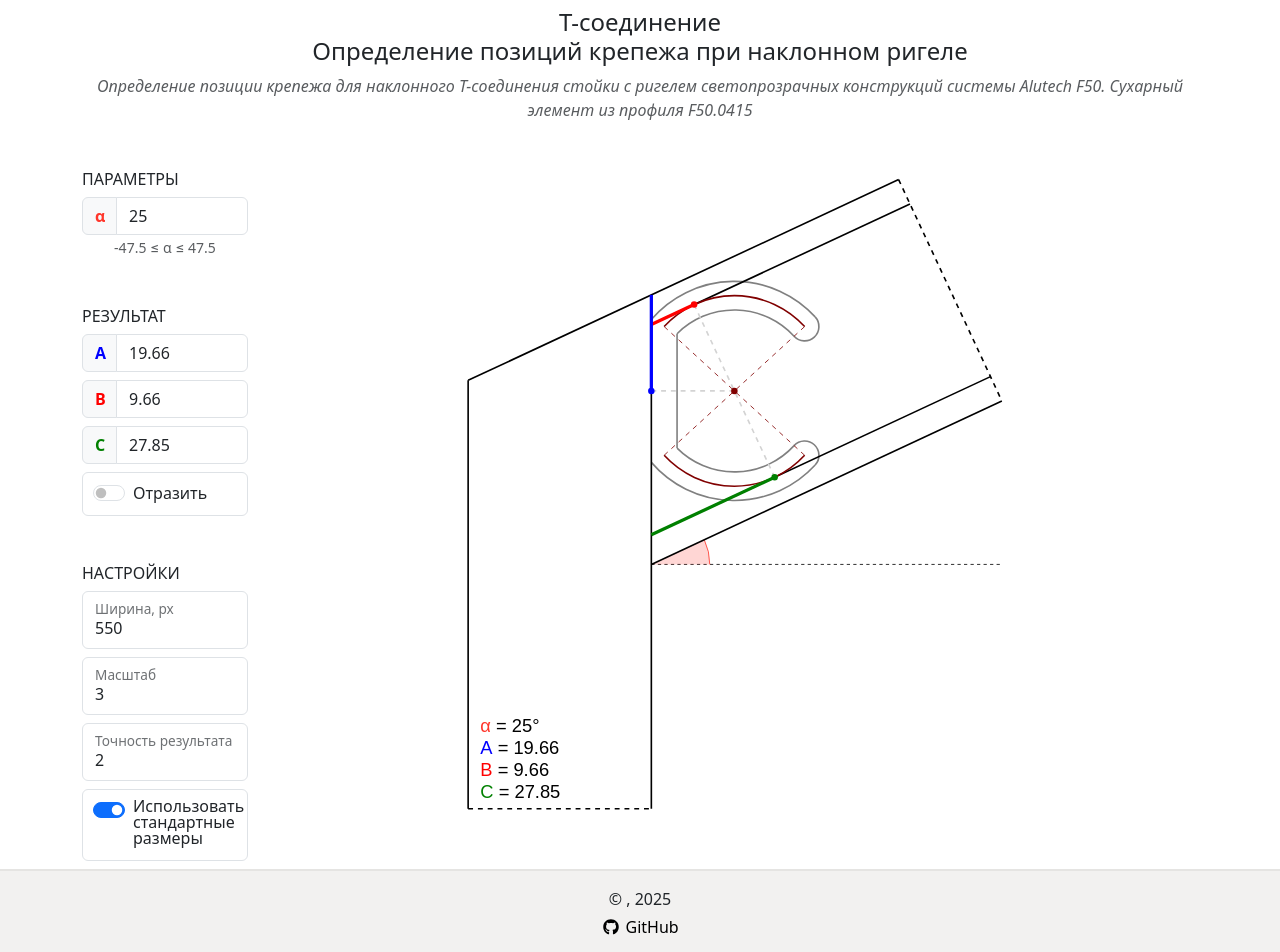
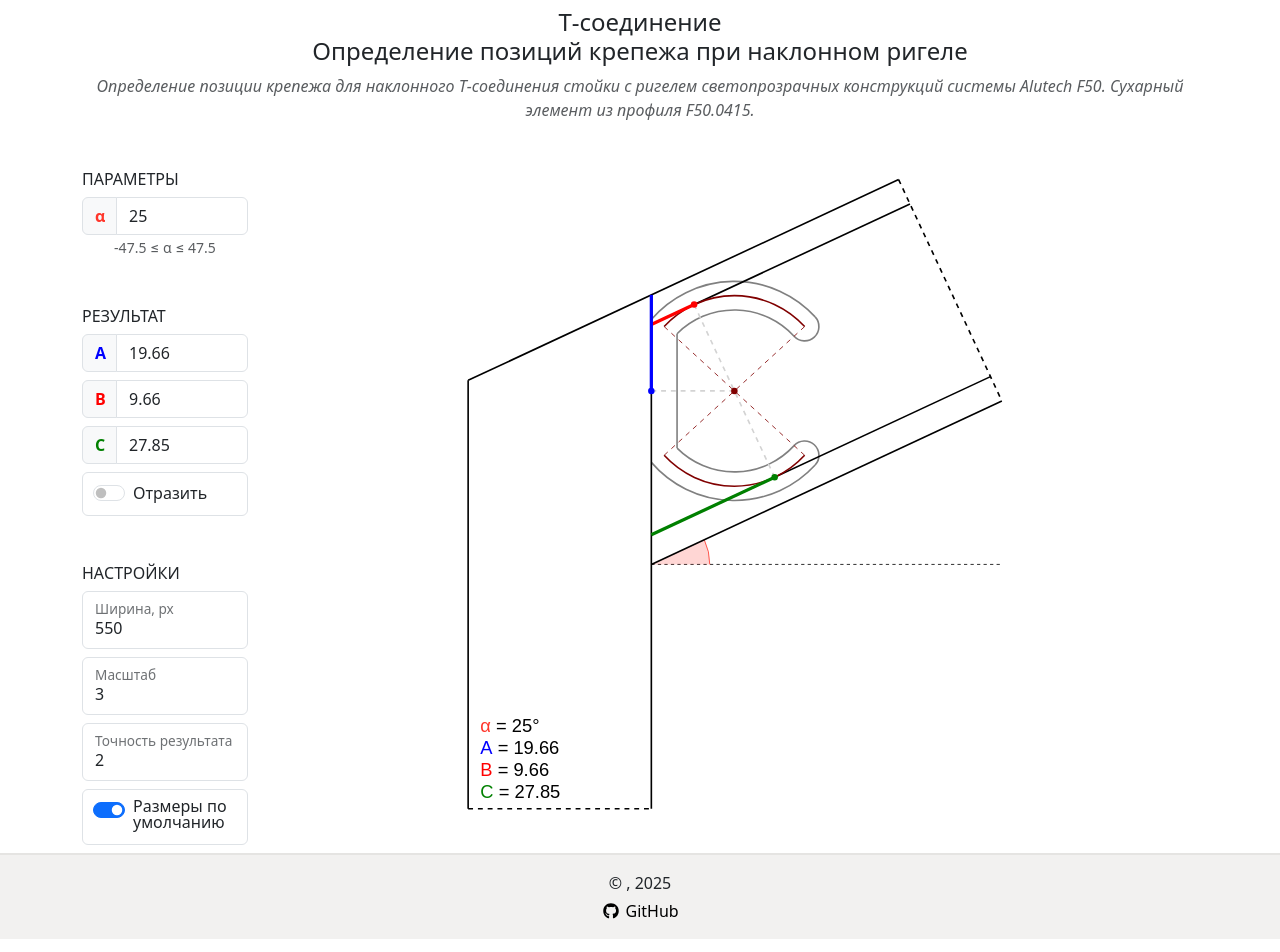
Before and after one commit to chernyshovn/sukharik, a Vue app: page / in a window 1280 px wide. Shown: the top 952 px of the page. Built offline with nearby package versions, Linux system fonts and the light colour scheme.

Commit message:
Fix layout

```diff
--- a/src/components/Main.vue
+++ b/src/components/Main.vue
@@ -308,17 +308,17 @@ watch(() => useDefaultParameters.value, (newValue) => {
 
 <template>
   <div class="container my-2">
-   <div class="row">
     <h4 class="text-center">
-        Т-соединение
+      Т&#8209;соединение
       <br>
       Определение позиций крепежа при наклонном ригеле
     </h4>
     <p class="text-center text-muted fst-italic mb-5">
-        Определение позиции крепежа для наклонного Т-соединения стойки с ригелем
-        светопрозрачных конструкций системы Alutech F50. Сухарный элемент из профиля F50.0415
+      Определение позиции крепежа для наклонного Т&#8209;соединения стойки с ригелем
+      светопрозрачных конструкций системы Alutech F50. Сухарный элемент из профиля F50.0415.
     </p>
-      <div class="col-lg-2 col-md-3 col-12">
+    <div class="row">
+      <div class="col-xl-2 col-lg-3 col-md-3 col-12">
         <h6>ПАРАМЕТРЫ</h6>
 
         <template v-if="!useDefaultParameters">
@@ -406,11 +406,11 @@ watch(() => useDefaultParameters.value, (newValue) => {
         <div class="switch-input">
           <div class="form-check form-switch">
             <input class="form-check-input" type="checkbox" id="useExtendedParameters" checked v-model="useDefaultParameters">
-            <label class="form-check-label lh-1" for="useExtendedParameters">Использовать стандартные размеры</label>
+            <label class="form-check-label lh-1" for="useExtendedParameters">Размеры по умолчанию</label>
           </div>
         </div>
       </div>
-      <div class="col-lg-10 col-md-9 col-12 my-3 my-md-0 text-center" ref="figureCol">
+      <div class="col-xl-10 col-lg-9 col-md-9 col-12 my-3 my-md-0 text-center" ref="figureCol">
         <svg :width="width" :height="height" :viewBox="viewBox" xmlns="http://www.w3.org/2000/svg">
           <g :transform="reflectY ? `scale(-1,1) translate(-${bounds.maxX + bounds.minX},0)` : ''">
             <!-- Alpha -->
```
Lines whose indentation alone changed are shown as unchanged.
